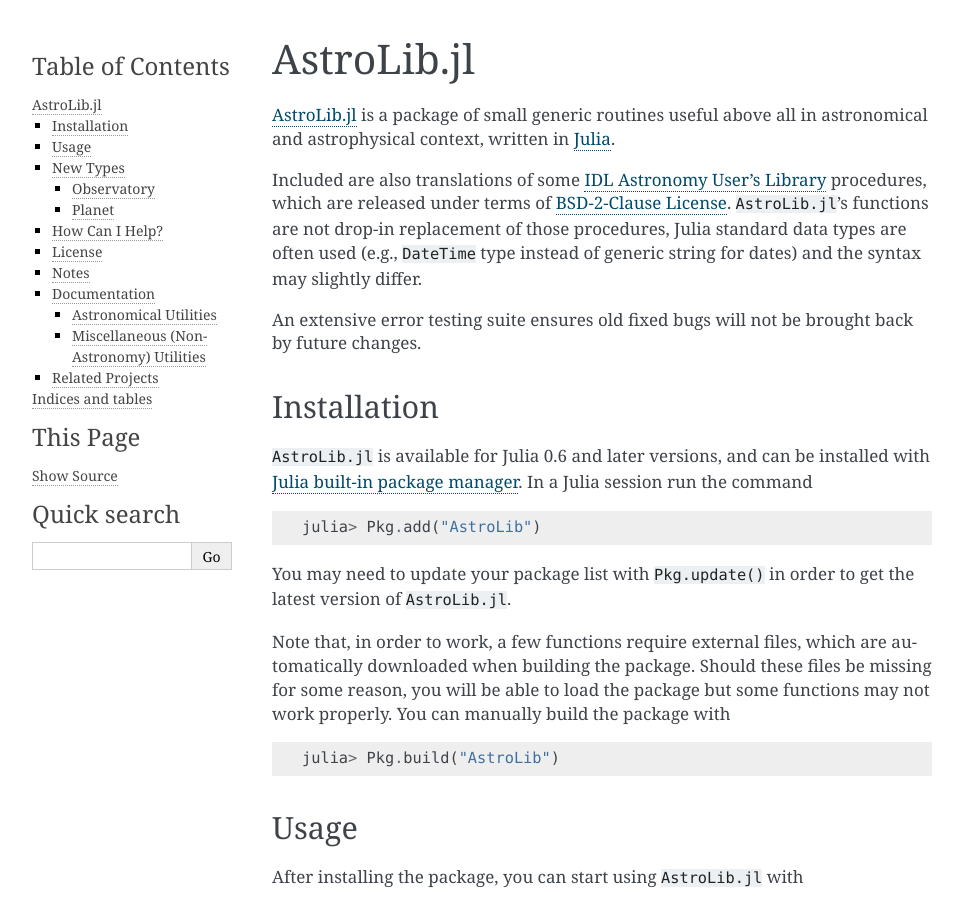
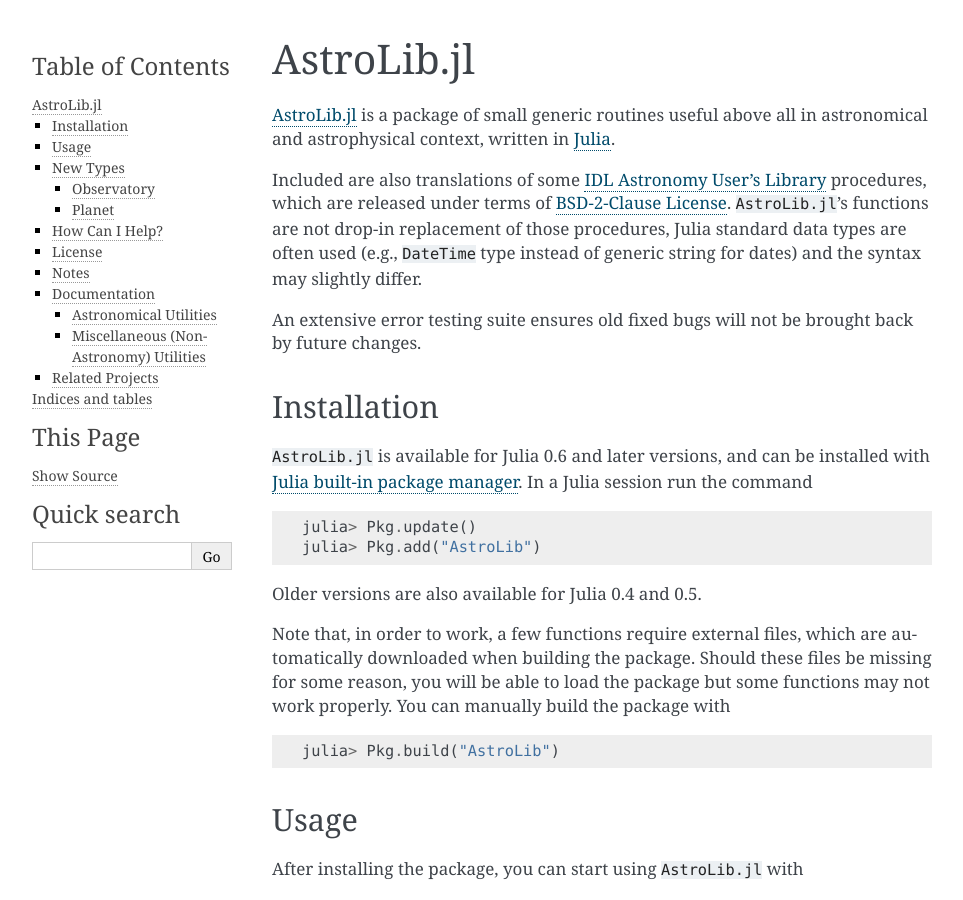
Before and after one commit to giordano/AstroLib.jl, a Sphinx documentation site: the page built from docs/index.rst, in a window 1280 px wide and 900 px high. Shown: the whole window, without its empty margins (148-1111 px from the left). Built offline with Sphinx 7.4.7, drawn with Linux system fonts in a browser that asks for light colours.

Commit message:
Better explain for which versions of Julia the package is available
Address bug #1.

```diff
--- a/docs/index.rst
+++ b/docs/index.rst
@@ -4,7 +4,7 @@
    contain the root `toctree` directive.
 
 AstroLib.jl
-=======================================
+===========
 
 `AstroLib.jl <https://github.com/giordano/AstroLib.jl>`__ is a
 package of small generic routines useful above all in astronomical and
@@ -32,10 +32,10 @@
 
 .. code-block:: julia
 
+    julia> Pkg.update()
     julia> Pkg.add("AstroLib")
 
-You may need to update your package list with ``Pkg.update()`` in order
-to get the latest version of ``AstroLib.jl``.
+Older versions are also available for Julia 0.4 and 0.5.
 
 Note that, in order to work, a few functions require external files, which are
 automatically downloaded when building the package.  Should these files be
```
Also changed, not shown: README.md (+35 -2 lines).
